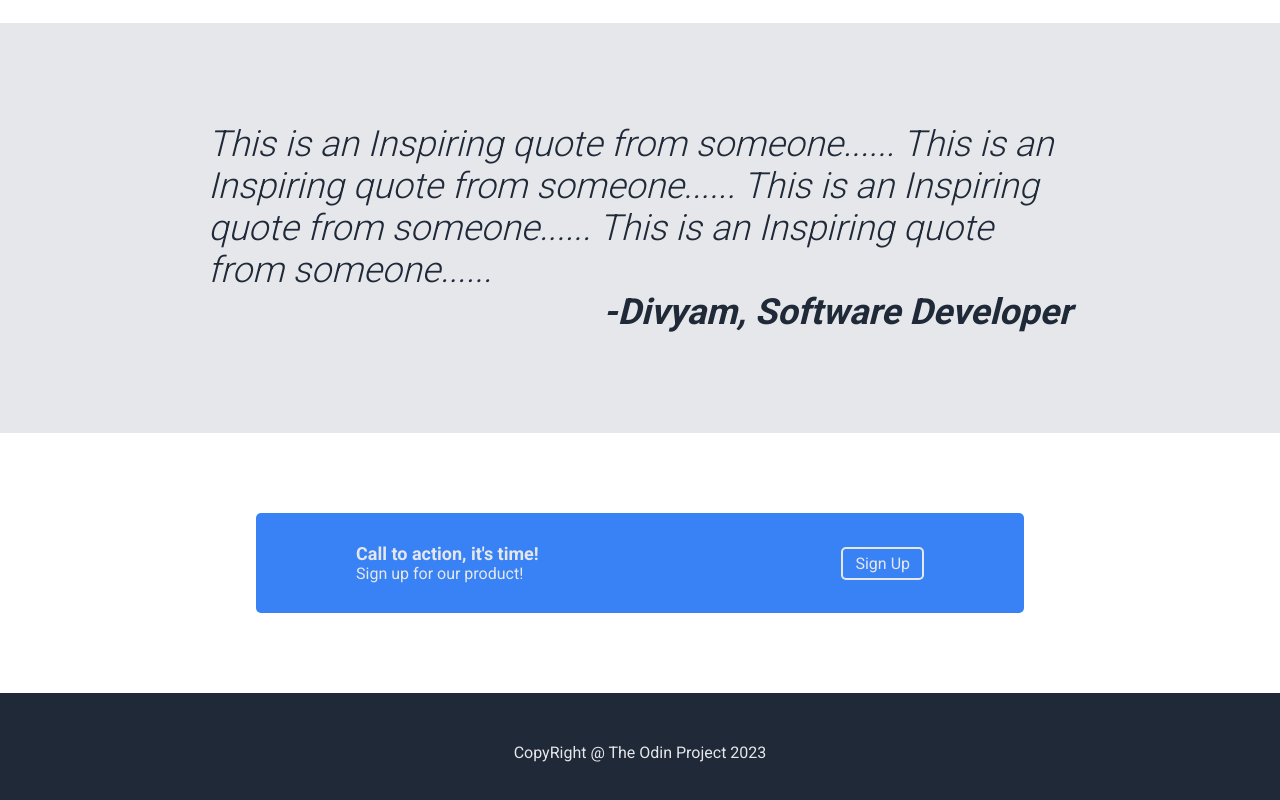
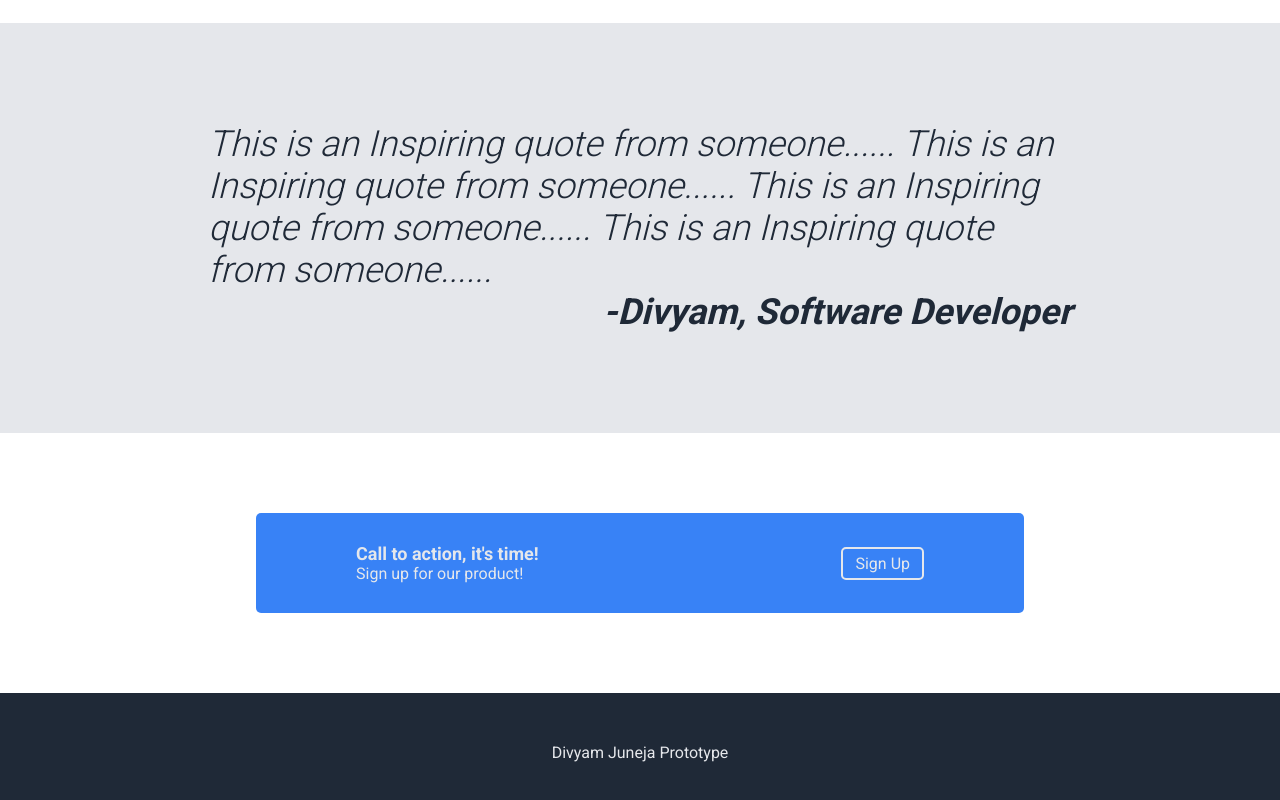
Before and after one commit to Divyamjuneja/odin-LandingPage, a plain HTML site: page index.html in a window 1280 px wide. Shown: the part 1203-2003 px from the top of the page. Drawn offline with Linux system fonts and the light colour scheme.

Commit message:
Update index.html

```diff
--- a/index.html
+++ b/index.html
@@ -109,7 +109,7 @@
         </div>
     <footer>
         <p>
-            CopyRight @ The Odin Project 2023
+            Divyam Juneja Prototype
         </p>
     </footer>
 </body>
```
